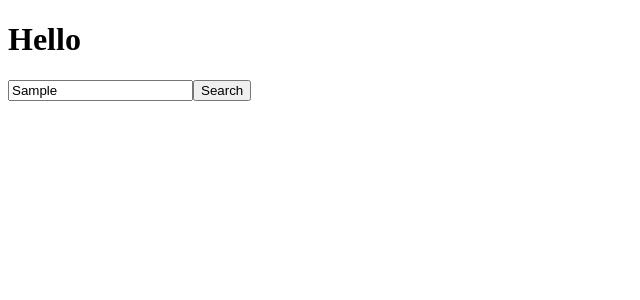
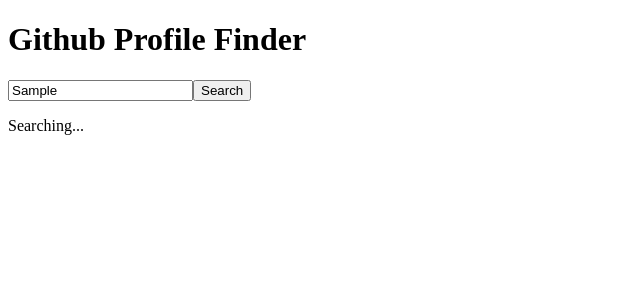
Before and after one commit to Subham269/Github-Profile-finder, a React (Vite) app: page / in a window 1280 px wide. Both pictures are taken after typing "Sample" into the empty fields and a click on the button "Search". Shown: the top 300 px of the page, without its empty margins (0-640 px from the left). Built offline with nearby package versions, Linux system fonts and the light colour scheme; no server answers.

Commit message:
Added loading bar and error handling

```diff
--- a/src/App.jsx
+++ b/src/App.jsx
@@ -3,7 +3,7 @@
 {
   return (
     <div>
-      <h1>Hello</h1>
+      <h1>Github Profile Finder</h1>
       <Github/>
     </div>
   )
--- a/src/Github.jsx
+++ b/src/Github.jsx
@@ -4,12 +4,21 @@
 {
     const[profile, setProfile] = useState(null);
     const[value, setValue] = useState('')
-
+    const[loading, setLoading] = useState(false)
+    const[invalid, setInvalid] = useState(false)
     function fetchProfile()
     {
         fetch(`https://api.github.com/users/${value}`)
         .then(res=>res.json())
-        .then(data=>setProfile(data))
+        .then((data=>
+            {
+                setProfile(data)
+                setLoading(false)
+                if(data.message === "Not Found")
+                    setInvalid(true)
+                else
+                    setInvalid(false)
+            }))
     }
     return (
         <div>
@@ -17,9 +26,14 @@
             onChange={event=>{setValue(event.target.value)
             }}
             />
-            <button onClick={()=>fetchProfile()}>Search</button>
-
-            {profile && (
+            <button onClick={()=>{fetchProfile()
+                setLoading(true)
+            }}>Search</button>
+            {invalid && (<p>User Not Found</p>)}
+            {loading && (
+                <p>Searching...</p>
+            )}
+            {!invalid && !loading && profile && (
                 <div>
                     <img src={profile.avatar_url} width="100vh"/>
                     <p>{profile.name}</p>
```
